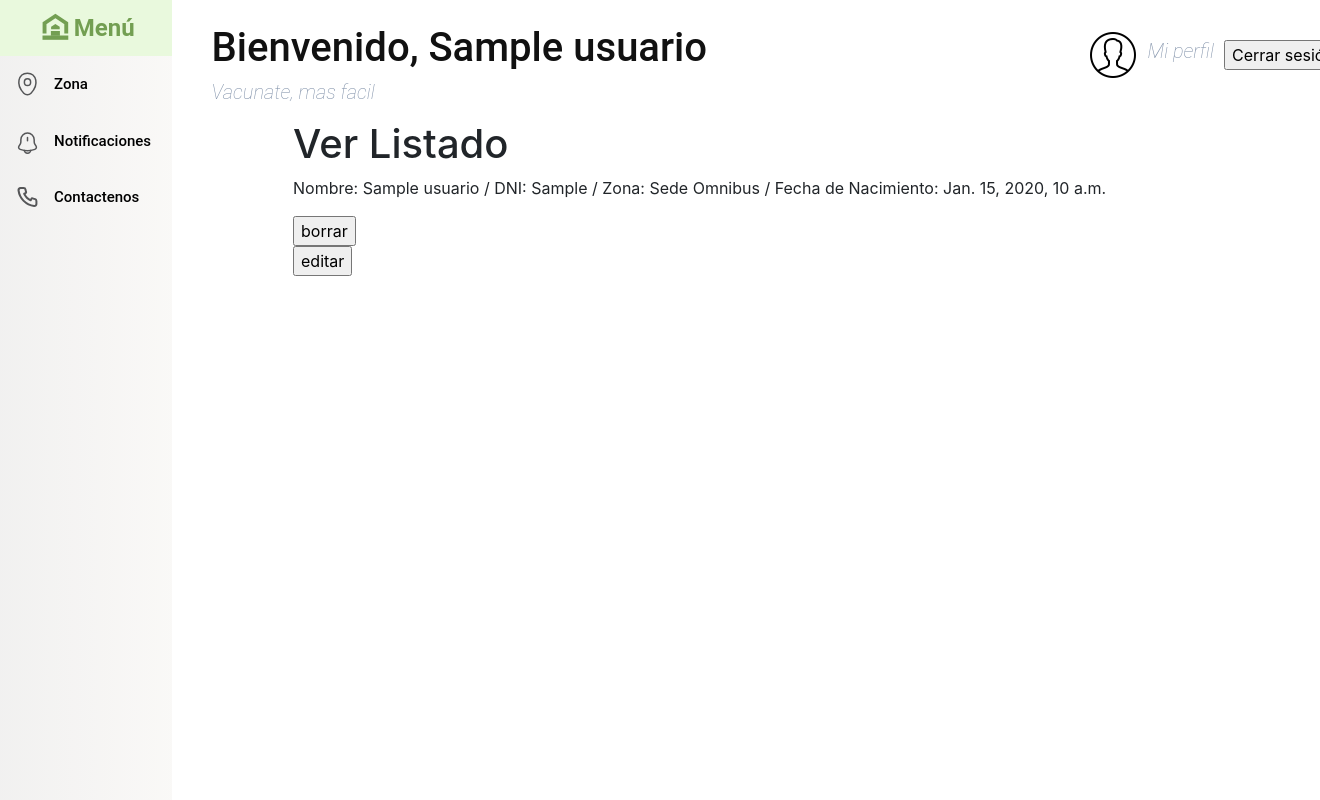
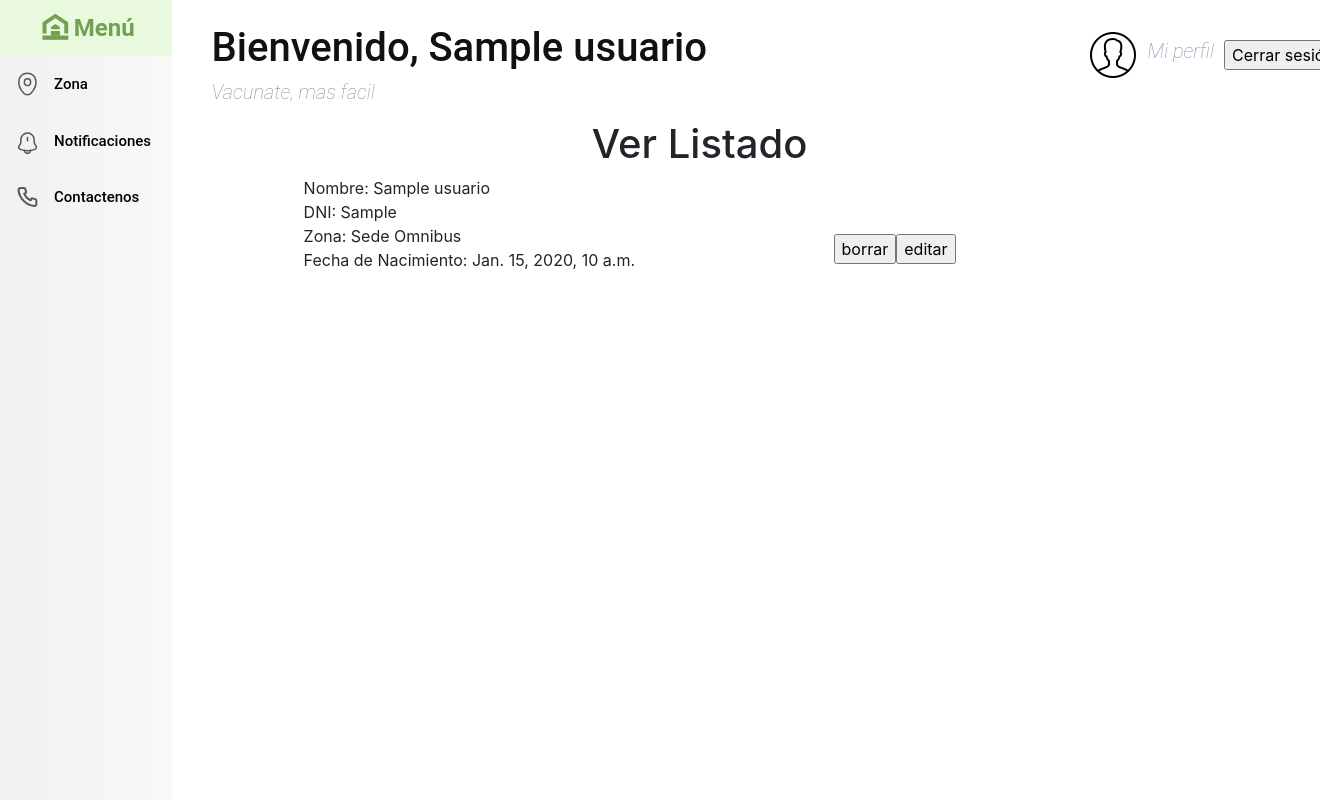
Before and after one commit to LautaroTorchia/VacunAssist-Grupo12, a Django app: page /administrator/vaccinators_list/ in a window 1320 px wide; the page is wider, and only the part inside the window is pictured. Run offline with Django 4.2, Linux system fonts and the light colour scheme; a user stored in the database is signed in; tables that the repository leaves empty hold one stand-in row (values such as "Sample post"); some libraries are stand-ins or nearby versions.

Commit message:
Mejoro la presentación de la listade vacunadores y agrego el modificar zona

```diff
--- a/src/VacunAssist/Vacunation_app/forms/updating_user_form.py
+++ b/src/VacunAssist/Vacunation_app/forms/updating_user_form.py
@@ -6,7 +6,7 @@ from ..models import Usuario
 class UpdatingUserForm(forms.ModelForm):
     class Meta:
         model = Usuario
-        fields = ["password"]
+        fields = ["password","zona"]
         widget = {
             "password":
             forms.CharField(
--- a/src/VacunAssist/Vacunation_app/static/vaccinator_list.css
+++ b/src/VacunAssist/Vacunation_app/static/vaccinator_list.css
@@ -10,9 +10,35 @@
     display: flex;
     flex-direction: column;
     align-items: center;
-    padding: 0px;
+
     flex: none;
     order: 1;
     flex-grow: 0;
 
 }
+
+.vaccinator_list_container{
+    display: flex;
+    flex-direction: row;
+    align-items: flex-start;
+    flex: none;
+    order: 1;
+    flex-grow: 0;
+    width: 60vw;
+    margin-bottom: 1rem;
+    padding-left: 10vw;
+}
+
+.button_container{
+    display: flex;
+    flex-direction: row;
+    align-items: flex-start;
+    padding-left: 10px;
+    flex: none;
+    order: 1;
+    flex-grow: 0;
+
+}
+p{
+    margin-bottom: 0rem;
+}
--- a/src/VacunAssist/Vacunation_app/templates/vaccinators_list.html
+++ b/src/VacunAssist/Vacunation_app/templates/vaccinators_list.html
@@ -16,18 +16,23 @@
         </div>
         <div class="main_fields_container align-self-start ">
             {% include "presentacion.html" %}
-            <div class="vaccinator_list_container">
             <h1>Ver Listado</h1>
             {% for instance in object_list %}
-                    <p> Nombre: {{ instance.user.nombre_completo }} / DNI: {{ instance.user.dni }} / Zona: {{ instance.user.zona }} / Fecha de Nacimiento: {{ instance.user.fecha_nac }} </p>
+            <div class="vaccinator_list_container align-self-start">
+                    <p> Nombre: {{ instance.user.nombre_completo }}
+                        <br> DNI: {{ instance.user.dni }}
+                        <br> Zona: {{ instance.user.zona }}
+                        <br> Fecha de Nacimiento: {{ instance.user.fecha_nac }} </p>
+                    <div class="button_container ml-auto p-2 align-self-end">
                         <form method="GET" action='/administrator{{ instance.user.get_absolute_url }}/delete'>
                             <input type="submit" value="borrar">
                         </form>
                         <form method="GET" action='/administrator{{ instance.user.get_absolute_url }}'>
                             <input type="submit" value="editar">
                         </form>
+                    </div>
+                </div>
                 {% endfor %}
-            </div>
         </div>
     </div>
 
```
Also changed, not shown: src/VacunAssist/Vacunation_app/migrations/0001_initial.py, src/VacunAssist/Vacunation_app/migrations/0002_alter_usuario_zona.py (deleted). Lines whose indentation alone changed are shown as unchanged.
